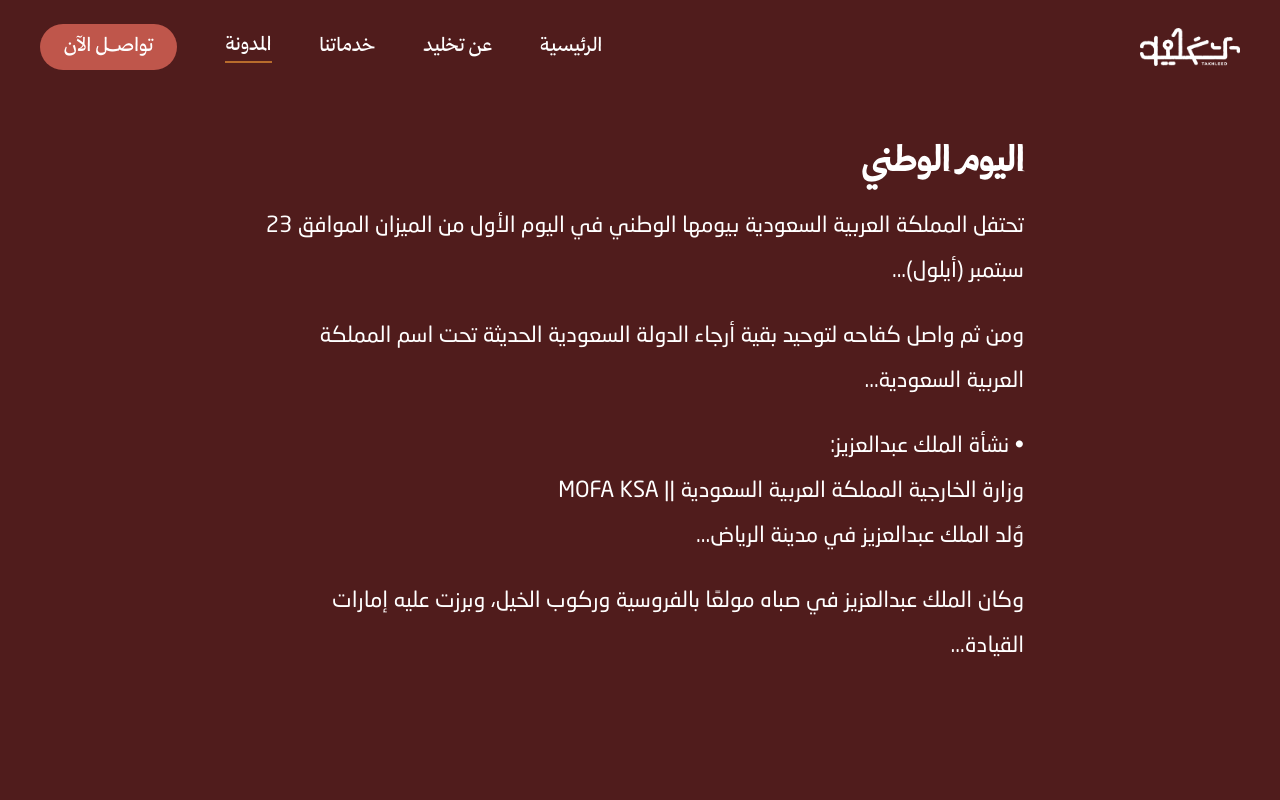
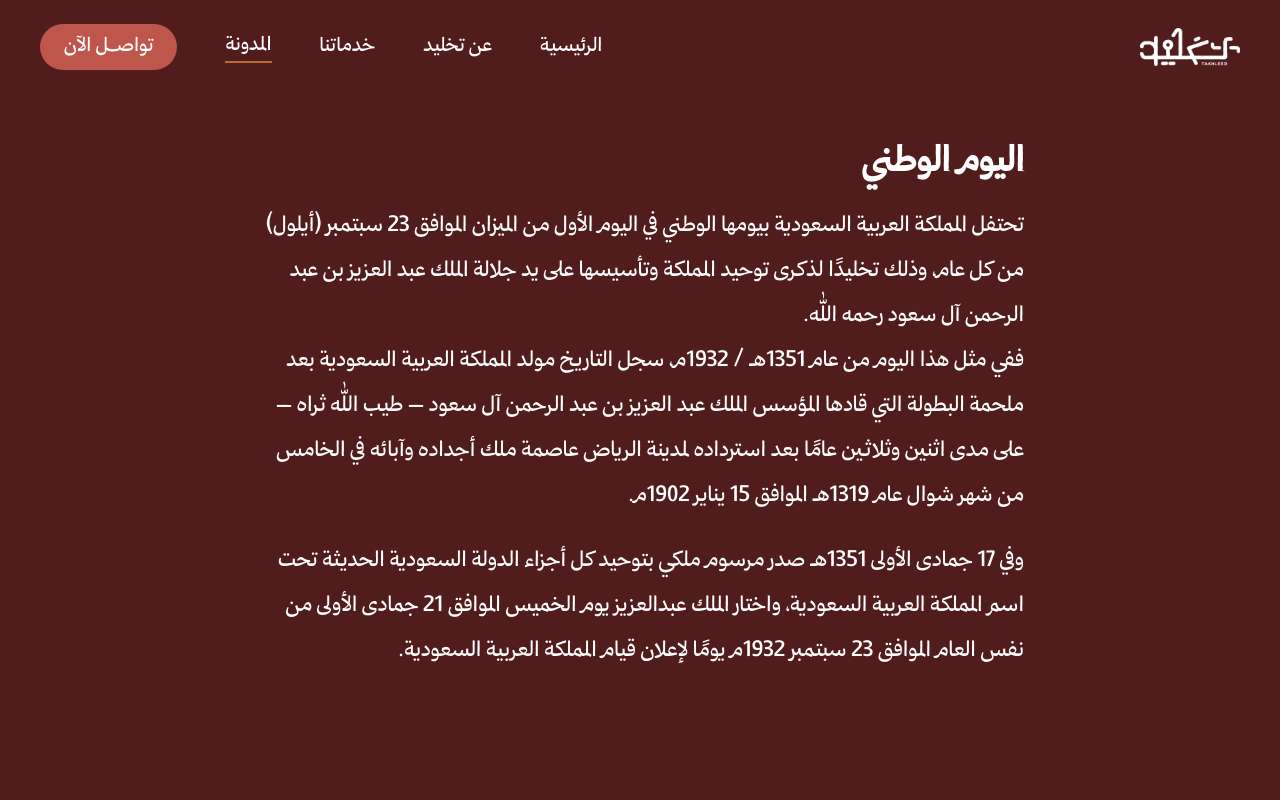
Before and after one commit to amineelakkermi/takhleed, a Next.js app in the folder takhleed/: page /blogs in a window 1280 px wide. Shown: the top 800 px of the page. Built offline with nearby package versions, Linux system fonts and the light colour scheme.

Commit message:
mise a jour

```diff
--- a/takhleed/src/components/Promises.jsx
+++ b/takhleed/src/components/Promises.jsx
@@ -19,7 +19,7 @@ const IMAGE_SIZES = {
 };
 
 const TEXT_STYLES = {
-  title: 'font-handicrafts text-[24px] sm:text-[32px]  lg:text-[60px] xl:text-[95px] leading-[30px] sm:leading-[40px] lg:leading-[70px] xl:leading-[125px] text-white font-bold',
+  title: 'font-handicrafts text-[24px] sm:text-[32px]  lg:text-[60px] xl:text-[85px] leading-[30px] sm:leading-[40px] lg:leading-[70px] xl:leading-[115px] text-white font-bold',
   content: 'text-[16px] sm:text-[18px]  lg:text-[22px] leading-[24px] sm:leading-[28px] lg:leading-[36px] max-w-[90%] font-handricafts text-black'
 };
 
--- a/takhleed/src/components/blogsHero.jsx
+++ b/takhleed/src/components/blogsHero.jsx
@@ -76,21 +76,30 @@ export default function BlogsHero() {
         </h2>
 
         {[
-          `تحتفل المملكة العربية السعودية بيومها الوطني في اليوم الأول من الميزان الموافق 23 سبتمبر (أيلول)...`,
-          `ومن ثم واصل كفاحه لتوحيد بقية أرجاء الدولة السعودية الحديثة تحت اسم المملكة العربية السعودية...`,
-          `• نشأة الملك عبدالعزيز:\nوزارة الخارجية المملكة العربية السعودية || MOFA KSA\nوُلد الملك عبدالعزيز في مدينة الرياض...`,
-          `وكان الملك عبدالعزيز في صباه مولعًا بالفروسية وركوب الخيل، وبرزت عليه إمارات القيادة...`,
-          `وزارة الخارجية المملكة العربية السعودية || MOFA KSA\nانطلاقة عهد جديد\nوانطلق الملك المؤسس عبدالعزيز بن عبدالرحمن...`
+  `تحتفل المملكة العربية السعودية بيومها الوطني في اليوم الأول من الميزان الموافق 23 سبتمبر (أيلول) من كل عام، وذلك تخليدًا لذكرى توحيد المملكة وتأسيسها على يد جلالة الملك عبد العزيز بن عبد الرحمن آل سعود رحمه الله.
+ففي مثل هذا اليوم من عام 1351هـ / 1932م، سجل التاريخ مولد المملكة العربية السعودية بعد ملحمة البطولة التي قادها المؤسس الملك عبد العزيز بن عبد الرحمن آل سعود – طيب الله ثراه – على مدى اثنين وثلاثين عامًا بعد استرداده لمدينة الرياض عاصمة ملك أجداده وآبائه في الخامس من شهر شوال عام 1319هـ الموافق 15 يناير 1902م.`,
+
+  `وفي 17 جمادى الأولى 1351هـ صدر مرسوم ملكي بتوحيد كل أجزاء الدولة السعودية الحديثة تحت اسم المملكة العربية السعودية، واختار الملك عبدالعزيز يوم الخميس الموافق 21 جمادى الأولى من نفس العام الموافق 23 سبتمبر 1932م يومًا لإعلان قيام المملكة العربية السعودية.`,
+
+  `• نشأة الملك عبدالعزيز:
+وزارة الخارجية المملكة العربية السعودية
+وُلد الملك عبدالعزيز بن عبدالرحمن آل سعود في مدينة الرياض عام 1293هـ/1876م، ونشأ تحت رعاية والده الإمام عبدالرحمن بن فيصل بن تركي آل سعود، وتعلم القراءة والكتابة على يد الشيخ القاضي عبدالله الخرجي وهو من علماء الرياض، وحفظ بعضًا من سور القرآن الكريم، ثم قرأه كاملًا على يد الشيخ محمد بن مصيبيح، كما درس جانبًا من أصول الفقه والتوحيد على يد الشيخ عبدالله بن عبداللطيف آل الشيخ.`,
+
+  `وكان الملك عبدالعزيز في صباه مولعًا بالفروسية وركوب الخيل، وعُرف بشجاعته وجرأته،  وإقدامه وخُلقه القويم، وإرادته الصلبة، وقد رافق والده في رحلته إلى البادية بعد الرحيل من الرياض، وتحمّل مشاقّ التنقل خاصة فيما يتعلق بالنجدة ومصاعب العودة وقوة الإرادة. وعندما بلغ الملك عبدالعزيز الخامسة والعشرين من عمره، قرر استعادة ملك آبائه، ودخل الرياض في السنة التالية ومعه أربعون رجلًا، وتمكن من استعادة قصر الحكم في فجر يوم الخامس من شوال عام 1319هـ الموافق 15 يناير 1902م.`,
+
+  `وزارة الخارجية المملكة العربية السعودية || MOFA KSA
+انطلاقة عهد جديد
+وانطلق الملك المؤسس عبدالعزيز بن عبدالرحمن آل سعود على رأس حملة من أقاربه وأنصاره صوب الرياض، وكان عمره 26 عامًا، وكانت الجزيرة العربية في ذلك الوقت تموج بالفوضى والتناحر.`
+
 ].map((text, index) => (
   <p
     key={index}
     ref={el => paragraphsRef.current[index] = el}
-            className={`${styles.paragraph2} text-white w-[90%] max-w-[85%] whitespace-pre-line`}
+    className={`${styles.paragraph2} font-handicrafts text-white w-[90%] max-w-[85%] whitespace-pre-line`}
   >
     {text}
   </p>
 ))}
-
         <button
           ref={buttonRef}
           className="font-handicrafts max-w-[180px] md:max-w-[200px] lg:max-w-[250px] mt-6 px-6 py-2 border-2 border-beige text-beige rounded-full text-[20px] md:text-[25px] hover:bg-beige hover:text-brown3 transition-colors duration-300"
```
Lines whose indentation alone changed are shown as unchanged.
